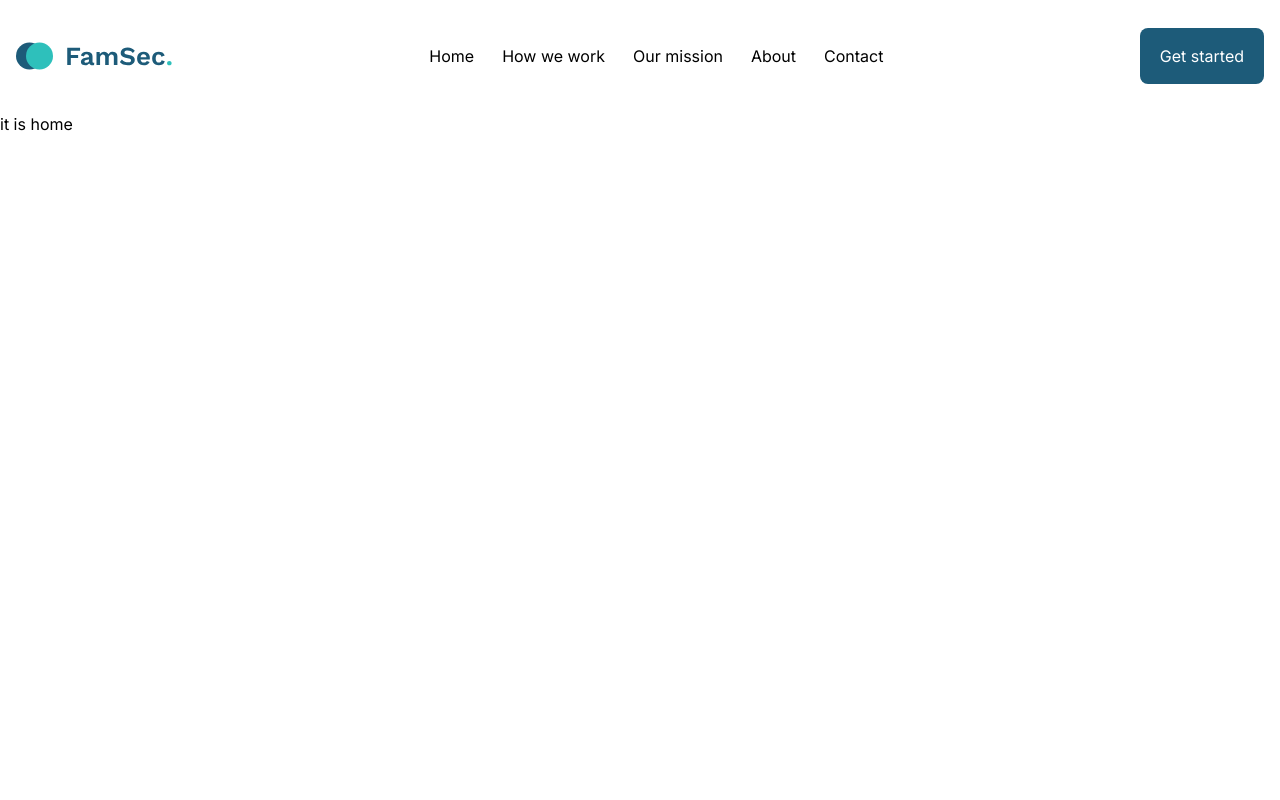
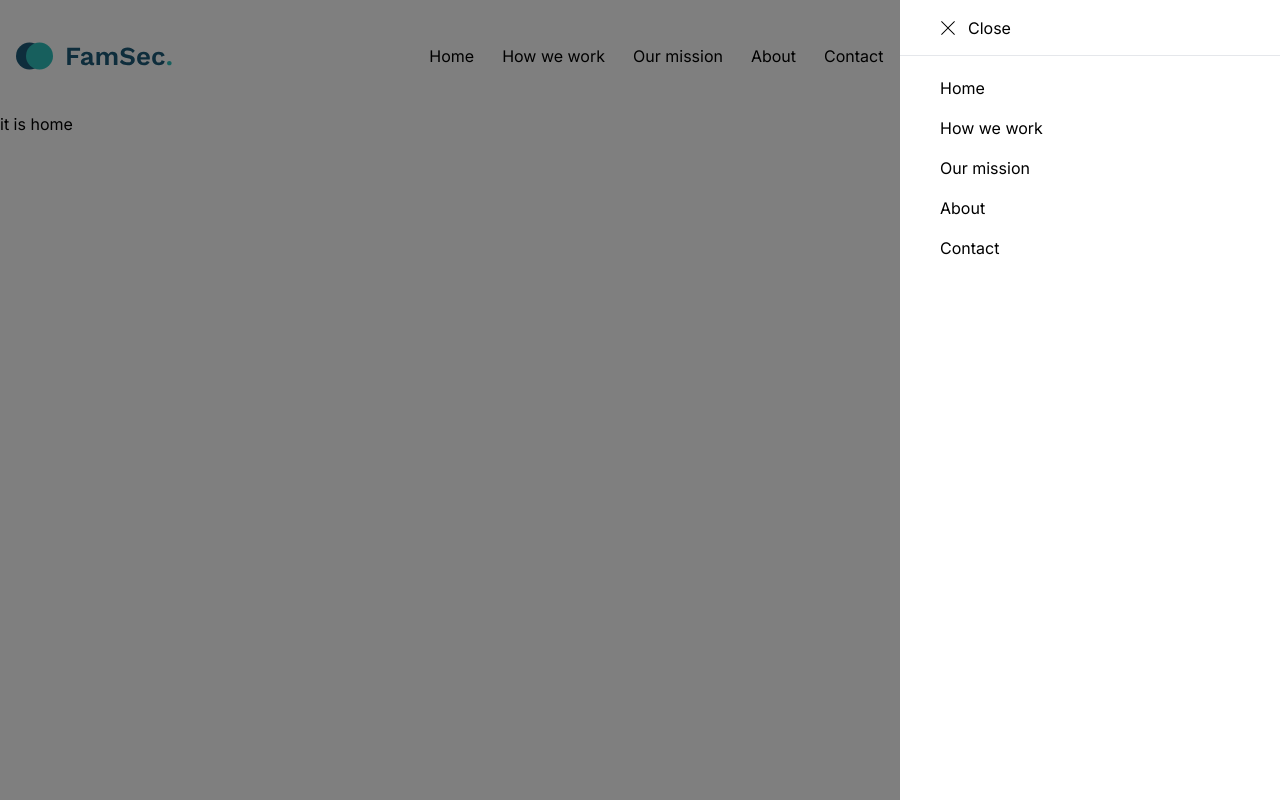
Before and after one commit to kiancodemy/-nextjs-typescript, a Next.js app: page / in a window 1280 px wide. Built offline with nearby package versions, Linux system fonts and the light colour scheme.

Commit message:
'add-menue'

```diff
--- a/app/components/Navigation.tsx
+++ b/app/components/Navigation.tsx
@@ -1,7 +1,10 @@
 import React from "react";
 import Link from "next/link";
 import Image from "next/image";
+import { TfiClose } from "react-icons/tfi";
 import logo from "@/public/images/logo.svg";
+import { FiChevronRight } from "react-icons/fi";
+
 import { RxHamburgerMenu } from "react-icons/rx";
 
 const navigationmenue = [
@@ -16,7 +19,7 @@ export default function Navigation() {
   return (
     <>
       <header className="py-7">
-        <div className="px-4 mx-auto ">
+        <div className="px-4 mx-auto container">
           <div className="flex justify-between items-center">
             <div>
               <Link href="/">
@@ -49,6 +52,39 @@ export default function Navigation() {
           </div>
         </div>
       </header>
+      {/*menu baar*/}
+      <div>
+        <div className="fixed w-screen h-screen z-[11] top-0 bg-black bg-opacity-50">
+          <div className="bg-white h-screen w-[380px] fixed z-[12] top-0 right-0 ">
+            <div className="flex items-center h-14 px-10 border-b ">
+              <button className="flex items-center space-x-3 ">
+                <TfiClose></TfiClose>
+                <span>Close</span>
+              </button>
+            </div>
+            <div className=" h-full py-3 px-10 pb-20 overflow-y-scroll scroll-smooth">
+              <ul className="block mb-7">
+                {navigationmenue.map((value, key) => {
+                  return (
+                    <li key={value.label}>
+                      <Link
+                        className="group flex py-2 duration-300 ease-in-out transition-all hover:text-primary items-center"
+                        href={value.href}
+                      >
+                        <span>{value.label}</span>
+                        <span className="opacity-0 ease-in-out duration-300  relative left-2 group-hover:left-4 group-hover:opacity-100 ">
+                          <FiChevronRight />
+                        </span>
+                      </Link>
+                    </li>
+                  );
+                })}
+              </ul>
+            </div>
+          </div>
+        </div>
+        {/*menu baar*/}
+      </div>
     </>
   );
 }
```
